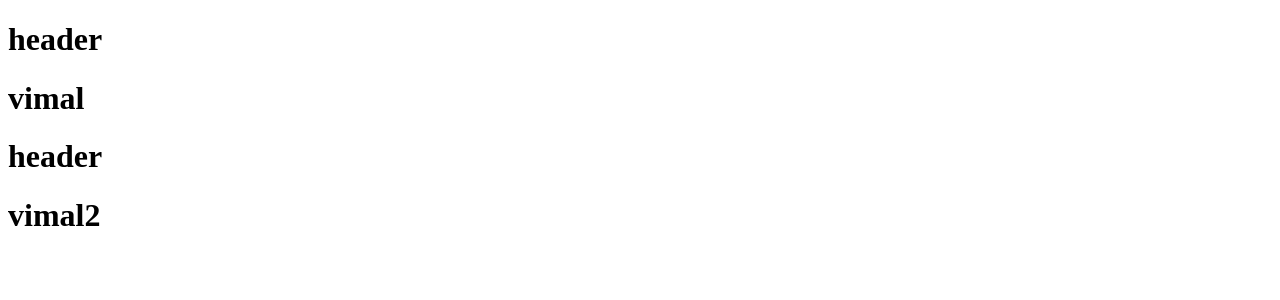
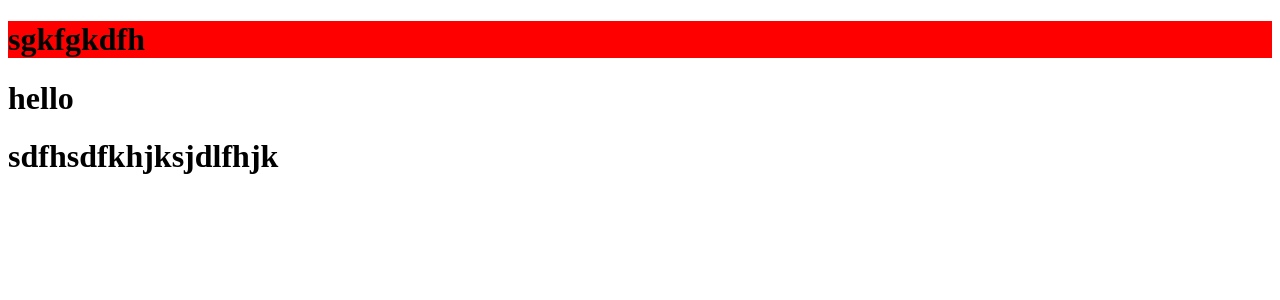
Before and after one commit to vimal336/React-js-projects, a React (Create React App) app in the folder myapp/: page / in a window 1280 px wide. Shown: the top 300 px of the page. Built offline with nearby package versions, Linux system fonts and the light colour scheme.

Commit message:
react practice

```diff
--- a/myapp/src/App.js
+++ b/myapp/src/App.js
@@ -5,8 +5,10 @@ import { Header } from "./components/Header";
 function App() {
     return(
         <>
-<Header name ="vimal"/>
-<Header name ="vimal2"/>
+<Header header = "sgkfgkdfh" value = "hello"/>
+<Header value = "sdfhsdfkhjksjdlfhjk" />
+
+
 </>
     )
 
--- a/myapp/src/components/Header.js
+++ b/myapp/src/components/Header.js
@@ -3,8 +3,8 @@ import React from 'react'
 export const Header = (props) => {
   return (
     <div>
-        <h1>header</h1>
-        <h1>{props.name}</h1>
+        <h1 style={{backgroundColor:'red'}}>{props.header}</h1>
+        <h1>{props.value}</h1>
     </div>
   )
 }
```
